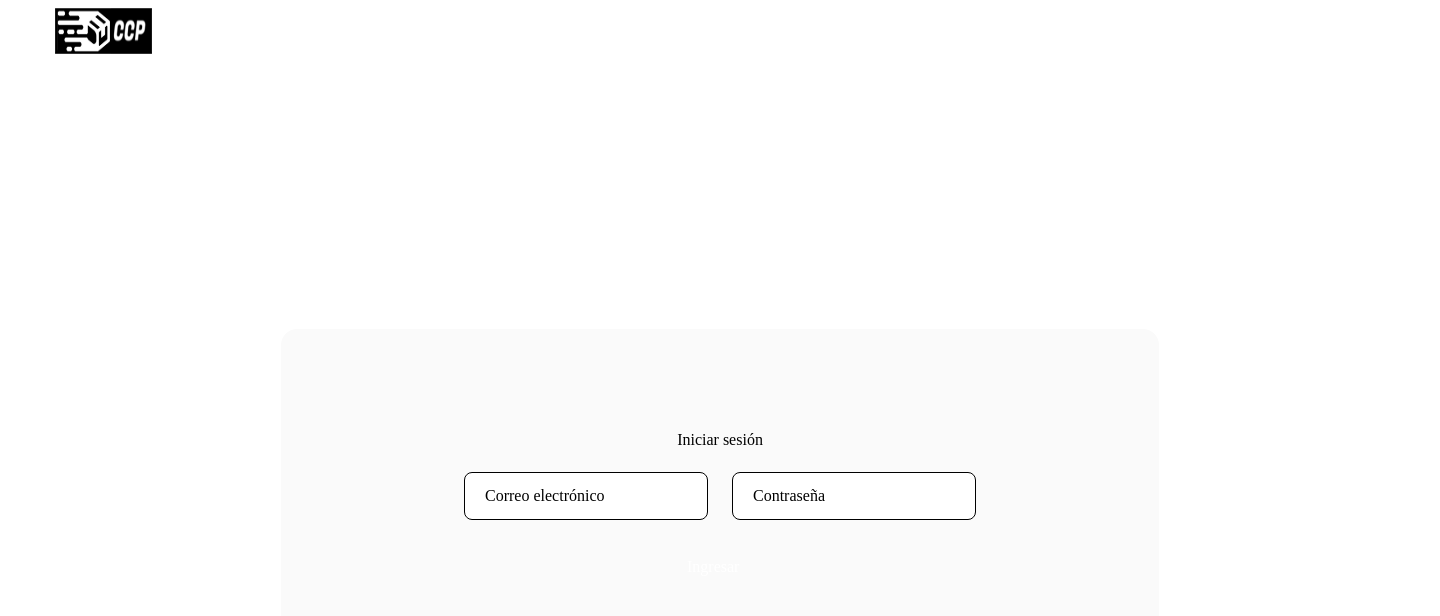
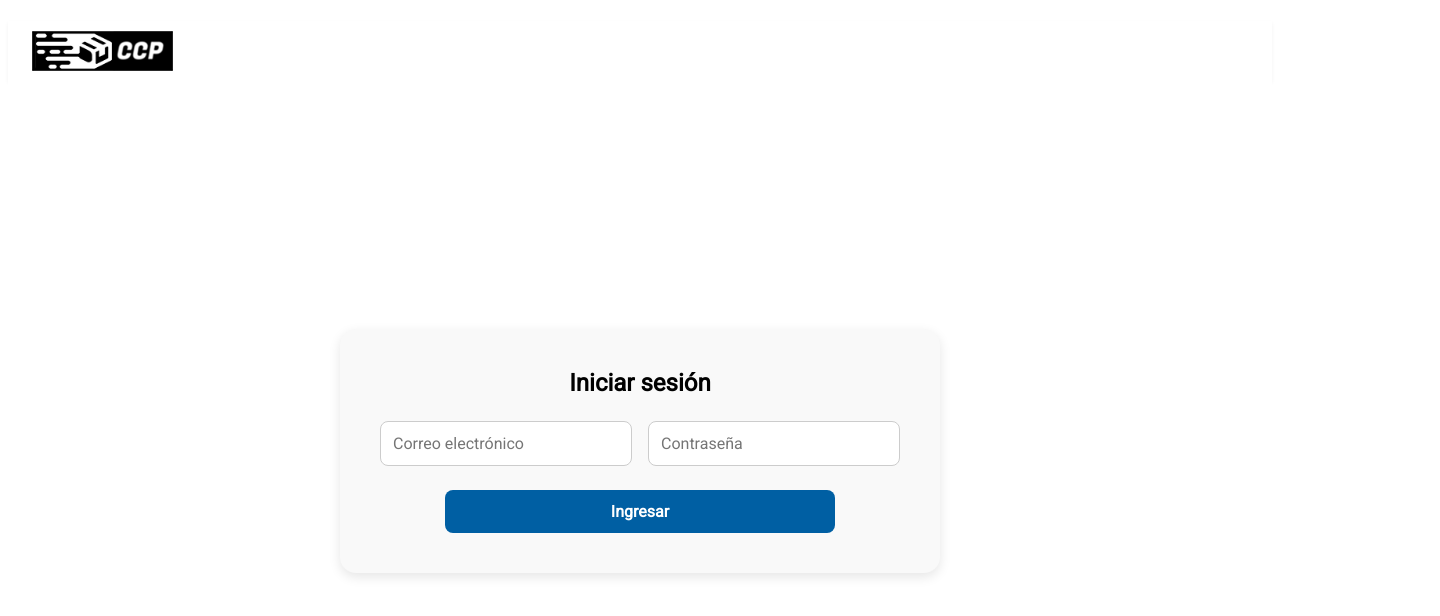
Before and after one commit to MISO-GRUPO19/proyecto-final-MISO-frontend-web, an Angular app: page / in a window 1280 px wide. Shown: the top 616 px of the page, 1440 px wide, since content can reach past the window. Built offline with nearby package versions, Linux system fonts and the light colour scheme.

Commit message:
Modificaciones HU33

```diff
--- a/src/app/app.component.ts
+++ b/src/app/app.component.ts
@@ -4,11 +4,11 @@ import { MenuLateralComponent } from './menu-lateral/menu-lateral.component';
 import { UserLoginComponent } from './user/user-login/user-login.component';
 
 @Component({
+  standalone: true,
   selector: 'app-root',
   imports: [
-    RouterOutlet,
-    MenuLateralComponent,
-    UserLoginComponent],
+    RouterOutlet
+  ],
   templateUrl: './app.component.html',
   styleUrl: './app.component.css'
 })
--- a/src/app/user/user-login/user-login.component.css
+++ b/src/app/user/user-login/user-login.component.css
@@ -1,205 +1,113 @@
-@import url("https://cdnjs.cloudflare.com/ajax/libs/meyer-reset/2.0/reset.min.css");
+/* Fuente Roboto */
+@import url('https://fonts.googleapis.com/css2?family=Roboto&display=swap');
+
 * {
-  -webkit-font-smoothing: antialiased;
+  font-family: 'Roboto', sans-serif;
   box-sizing: border-box;
-}
-html,
-body {
-  margin: 0px;
-  height: 100%;
+  margin: 0;
+  padding: 0;
 }
 
-button:focus-visible {
-  outline: 2px solid #4a90e2 !important;
-  outline: -webkit-focus-ring-color auto 5px !important;
-}
-a {
-  text-decoration: none;
+/* Barra superior con logo */
+.top-bar {
+  width: 100%;
+  height: 60px;
+  background-color: white;
+  display: flex;
+  align-items: center;
+  padding-left: 24px;
+  box-shadow: 0 2px 4px rgba(0, 0, 0, 0.05);
 }
 
-
-.inicio-de-sesin {
-    background-color: #000;
-    display: flex;
-    flex-direction: row;
-    justify-content: center;
-    width: 100%;
+.logo {
+  height: 40px;
 }
 
-  .inicio-de-sesin .div {
+/* Centrado del formulario */
+.login-container {
+  height: calc(100vh - 60px); /* resto de pantalla debajo de la barra */
+  display: flex;
+  align-items: center;
+  justify-content: center;
   background-color: #ffffff;
-    width: 1440px;
-    height: 1024px;
-    position: relative;
 }
 
-  .inicio-de-sesin .top {
-    position: absolute;
-    width: 1440px;
-    height: 61px;
-    top: 0;
-    left: 0;
-    background-color: var(--ffffff);
-    box-shadow: var(--6);
+/* Tarjeta del formulario */
+.login-card {
+  background-color: #f9f9f9;
+  padding: 40px;
+  border-radius: 16px;
+  box-shadow: 0 4px 12px rgba(0, 0, 0, 0.1);
+  width: 100%;
+  max-width: 600px;
+  text-align: center;
 }
 
-  .inicio-de-sesin .LOGO-CCP {
-    position: relative;
-    width: 180px;
-    height: 51px;
-    top: 5px;
-    left: 50px;
-    background-size: 100% 100%;
+/* Título */
+.login-card h1 {
+  margin-bottom: 24px;
+  font-size: 24px;
+  font-weight: bold;
+  color: #000000;
 }
 
-  .inicio-de-sesin .img {
-    position: absolute;
-    width: 97px;
-    height: 46px;
-    top: 3px;
-    left: 5px;
+/* Inputs en una fila */
+.input-row {
+  display: flex;
+  gap: 16px;
+  margin-bottom: 24px;
+  justify-content: center;
+  flex-wrap: wrap;
 }
 
-  .inicio-de-sesin .frame {
+.input-row input {
+  flex: 1;
+  padding: 12px;
+  font-size: 16px;
+  border-radius: 8px;
+  border: 1px solid #ccc;
+  outline: none;
+  min-width: 200px;
+}
+
+.input-row input:focus {
+  border-color: #0066cc;
+}
+
+/* Botón */
+button {
+  padding: 12px;
+  width: 75%;
+  font-size: 16px;
+  font-weight: bold;
+  background-color: #005fa3;
+  color: #ffffff;
+  border: none;
+  border-radius: 8px;
+  cursor: pointer;
+  transition: background-color 0.2s;
+}
+
+button:hover {
+  background-color: #004680;
+}
+
+.input-group {
     display: flex;
     flex-direction: column;
-    width: 878px;
-    height: 366px;
-    align-items: center;
-    justify-content: center;
-    gap: 24px;
-    position: fixed;
-    top: 329px;
-    left: 281px;
-    background-color: #fafafa;
-    border-radius: 16px;
+    flex: 1;
+    min-width: 200px;
   }
 
-  .inicio-de-sesin .div-wrapper {
-    display: inline-flex;
-    flex-direction: column;
-    align-items: flex-start;
-    gap: 16px;
-    position: relative;
-    flex: 0 0 auto;
+  .error {
+    color: red;
+    font-size: 12px;
+    margin-top: 4px;
   }
 
-  .inicio-de-sesin .text-wrapper {
-    position: relative;
-    width: fit-content;
-    margin-top: -1.00px;
-    font-family: var(--heading-bold-36-font-family);
-    font-weight: var(--heading-bold-36-font-weight);
-    color: var(--text-3);
-    font-size: var(--heading-bold-36-font-size);
-    letter-spacing: var(--heading-bold-36-letter-spacing);
-    line-height: var(--heading-bold-36-line-height);
-    white-space: nowrap;
-    font-style: var(--heading-bold-36-font-style);
+  /* Responsive */
+  @media (max-width: 600px) {
+    .input-row {
+      flex-direction: column;
     }
-
-  .inicio-de-sesin .frame-2 {
-    display: inline-flex;
-    align-items: center;
-    gap: 24px;
-    position: relative;
-    flex: 0 0 auto;
   }
-
-  .inicio-de-sesin .input-field {
-    display: flex;
-    flex-direction: column;
-    width: 244px;
-    height: 48px;
-    align-items: flex-start;
-    justify-content: center;
-    gap: 8px;
-    padding: 12px 20px;
-    position: relative;
-    background-color: #ffffff;
-    border-radius: 8px;
-    border: 1px solid;
-    border-color: var(--collection-1-stroke);
-  }
-
-  .inicio-de-sesin .others {
-    position: relative;
-    width: fit-content;
-    font-family: var(--body-regular-14-font-family);
-    font-weight: var(--body-regular-14-font-weight);
-    color: var(--collection-1-disabled-text-color);
-    font-size: var(--body-regular-14-font-size);
-    letter-spacing: var(--body-regular-14-letter-spacing);
-    line-height: var(--body-regular-14-line-height);
-    white-space: nowrap;
-    font-style: var(--body-regular-14-font-style);
-  }
-
-  .inicio-de-sesin .button-wrapper {
-    display: flex;
-    flex-direction: column;
-    width: 350px;
-    align-items: flex-start;
-    gap: 16px;
-    position: relative;
-    flex: 0 0 auto;
-  }
-
-  .inicio-de-sesin .button {
-    all: unset;
-    box-sizing: border-box;
-    display: inline-flex;
-    height: 48px;
-    align-items: center;
-    justify-content: center;
-    gap: 10px;
-    padding: 12px 142px;
-    position: relative;
-    margin-right: -1.00px;
-    background-color: var(--primary-color);
-    border-radius: 8px;
-  }
-
-  .inicio-de-sesin .button-2 {
-    all: unset;
-    box-sizing: border-box;
-    position: relative;
-    width: fit-content;
-    margin-top: -3.00px;
-    margin-bottom: -1.00px;
-    font-family: var(--subtitle-medium-18-font-family);
-    font-weight: var(--subtitle-medium-18-font-weight);
-    color: #ffffff;
-    font-size: var(--subtitle-medium-18-font-size);
-    letter-spacing: var(--subtitle-medium-18-letter-spacing);
-    line-height: var(--subtitle-medium-18-line-height);
-    white-space: nowrap;
-    font-style: var(--subtitle-medium-18-font-style);
-  }
-
-
-:root{
-    --text-3: rgba(20,20,20,1);
-    --ffffff: rgba(255,255,255,1);
-    --primary-color: rgba(7, 93, 153, 1);
-    --heading-bold-36-font-family: "Roboto", Helvetica;
-    --heading-bold-36-font-weight: 700;
-    --heading-bold-36-font-size: 36px;
-    --heading-bold-36-letter-spacing: 0px;
-    --heading-bold-36-line-height: 36px;
-    --heading-bold-36-font-style: normal;
-    --body-regular-14-font-family: "Roboto", Helvetica;
-    --body-regular-14-font-weight: 400;
-    --body-regular-14-font-size: 14px;
-    --body-regular-14-letter-spacing: 0px;
-    --body-regular-14-line-height: 22px;
-    --body-regular-14-font-style: normal;
-    --subtitle-medium-18-font-family: "Roboto", Helvetica;
-    --subtitle-medium-18-font-weight: 500;
-    --subtitle-medium-18-font-size: 18px;
-    --subtitle-medium-18-letter-spacing: 0px;
-    --subtitle-medium-18-line-height: 28px; --subtitle-medium-18-font-style: normal;
-    --6: 0px 1px 0px 0px rgba(18, 32, 59, 0.09);
-    --collection-1-disabled-text-color: rgba(113, 113, 113, 1);
-    --collection-1-stroke: rgba(227, 229, 229, 1);
-}
--- a/src/app/user/user-login/user-login.component.html
+++ b/src/app/user/user-login/user-login.component.html
@@ -1,22 +1,45 @@
-<!DOCTYPE html>
-<html>
-  <body>
-    <div class="inicio-de-sesin">
-      <div class="div">
-        <div class="top">
-          <div class="LOGO-CCP"><img class="img" src="assets/LOGO-CCP.png" /></div>
+<!-- Barra superior con logo -->
+<div class="top-bar">
+  <img src="assets/LOGO-CCP.png" alt="Logo CCP" class="logo" />
+</div>
+
+<!-- Formulario centrado -->
+<div class="login-container">
+  <div class="login-card">
+    <h1>Iniciar sesión</h1>
+
+    <form [formGroup]="loginForm" (ngSubmit)="onSubmit()">
+      <div class="input-row">
+        <div class="input-group">
+          <input
+            type="email"
+            placeholder="Correo electrónico"
+            formControlName="email"
+          />
+          <div
+            class="error"
+            *ngIf="loginForm.get('email')?.touched && loginForm.get('email')?.invalid"
+          >
+            Ingresa un correo válido
+          </div>
         </div>
-        <div class="frame">
-          <div class="div-wrapper"><div class="text-wrapper">Iniciar sesión</div></div>
-          <div class="frame-2">
-            <div class="input-field"><div class="others">Correo electrónico</div></div>
-            <div class="input-field"><div class="others">Contraseña</div></div>
-          </div>
-          <div class="button-wrapper">
-            <button class="button"><button class="button-2">Ingresar</button></button>
+
+        <div class="input-group">
+          <input
+            type="password"
+            placeholder="Contraseña"
+            formControlName="password"
+          />
+          <div
+            class="error"
+            *ngIf="loginForm.get('password')?.touched && loginForm.get('password')?.invalid"
+          >
+            Ingresa una contraseña
           </div>
         </div>
       </div>
-    </div>
-  </body>
-</html>
+
+      <button type="submit">Ingresar</button>
+    </form>
+  </div>
+</div>
--- a/src/app/user/user-login/user-login.component.ts
+++ b/src/app/user/user-login/user-login.component.ts
@@ -1,20 +1,45 @@
 import { Component, OnInit } from '@angular/core';
 import { Router } from '@angular/router';
-import { UserService } from '../user.service';
+import { ReactiveFormsModule, FormBuilder, FormGroup, Validators } from '@angular/forms';
+import { AuthService } from '../../core/services/auth.service';
+import { CommonModule} from '@angular/common';
 
 @Component({
+  standalone: true,
   selector: 'app-user-login',
+  imports: [
+    CommonModule,
+    ReactiveFormsModule
+  ],
   templateUrl: './user-login.component.html',
   styleUrls: ['./user-login.component.css']
 })
-export class UserLoginComponent implements OnInit {
+export class UserLoginComponent {
+  loginForm: FormGroup;
+  error: string | null = null;
 
   constructor(
-    private userService: UserService,
+    private fb: FormBuilder,
+    private authService: AuthService,
     private router: Router
-  ) { }
-
-  ngOnInit() {
+  ) {
+    this.loginForm = this.fb.group({
+      email: ['', [Validators.required, Validators.email]],
+      password: ['', Validators.required]
+    });
   }
 
+  onSubmit(): void {
+    if (this.loginForm.invalid) return;
+
+    this.authService.login(this.loginForm.value).subscribe({
+      next: () => {
+        this.router.navigate(['/bienvenida']); //Tener en cuenta realizar ruta bienvenida
+      },
+      error: (err) => {
+        console.error(err);
+        this.error = 'Credenciales incorrectas';
+      }
+    });
+  }
 }
--- a/src/app/user/user.component.ts
+++ b/src/app/user/user.component.ts
@@ -1,7 +1,10 @@
 import { Component, OnInit } from '@angular/core';
+import { CommonModule } from '@angular/common';
 
 @Component({
+  standalone: true,
   selector: 'app-user',
+  imports: [CommonModule],
   templateUrl: './user.component.html',
   styleUrls: ['./user.component.css']
 })
--- a/src/app/user/user.service.ts
+++ /dev/null
@@ -1,10 +0,0 @@
-import { Injectable } from '@angular/core';
-
-@Injectable({
-  providedIn: 'root'
-})
-export class UserService {
-
-constructor() { }
-
-}
```
Also changed, not shown: src/app/app.config.ts (+7 -1 lines), src/app/app.module.ts (deleted, +0 -22 lines), src/app/core/services/auth.service.ts (added, +35 -0 lines), src/app/user/user.module.ts (deleted, +0 -13 lines), 1 other file (tests, documents, lock files or other folders). Lines whose indentation alone changed are shown as unchanged.
